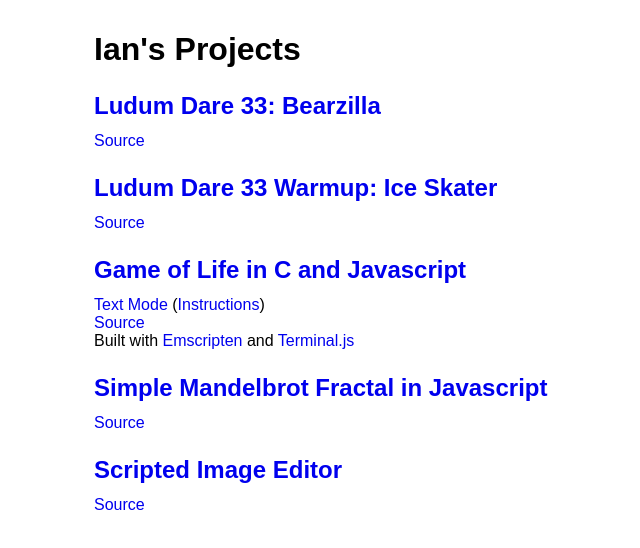
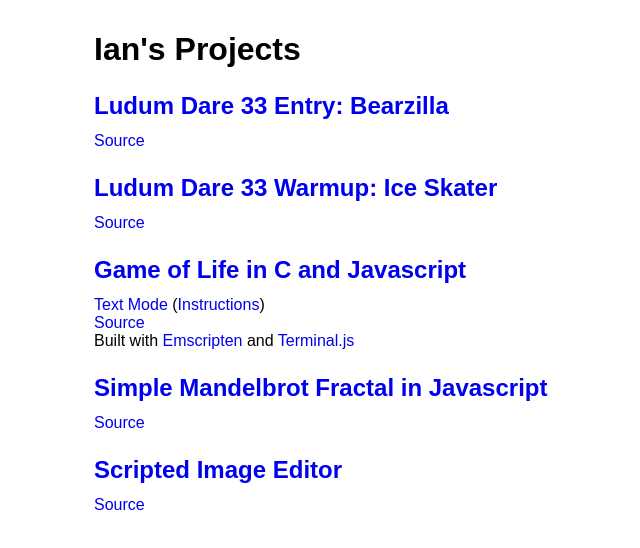
Before and after one commit to iman1000000/iman1000000.github.io, a plain HTML site: page index.html in a window 1280 px wide. Shown: the whole page, without its empty margins (226-866 px from the left). Drawn offline with Linux system fonts and the light colour scheme.

Commit message:
re-word a link

```diff
--- a/index.html
+++ b/index.html
@@ -27,7 +27,7 @@
 <body>
     <h1>Ian's Projects</h1>
 
-    <h2><a href='ld33/monster.html'>Ludum Dare 33: Bearzilla</a></h2>
+    <h2><a href='ld33/monster.html'>Ludum Dare 33 Entry: Bearzilla</a></h2>
     <a href='https://github.com/iman1000000/iman1000000.github.io/tree/master/ld33'>Source</a>
 
     <h2><a href='iceskater/iceskater.html'>Ludum Dare 33 Warmup: Ice Skater</a></h2>
```
